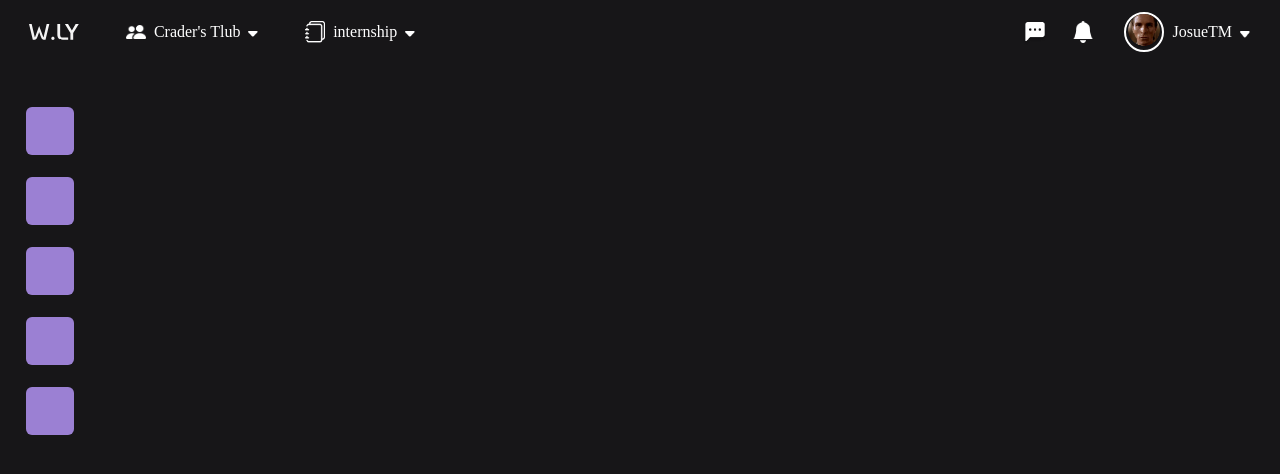
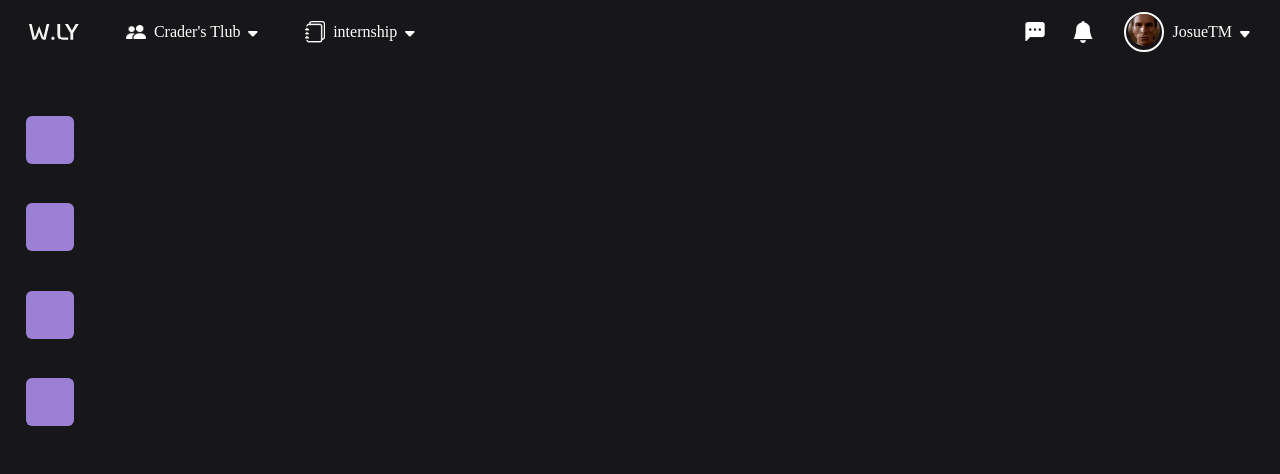
Before and after one commit to Work-ly/wly_web, a React (Create React App) app: page /home in a window 1280 px wide. Shown: the top 474 px of the page. Built offline with nearby package versions, Linux system fonts and the light colour scheme; a web font is replaced by a local one.

Commit message:
Navbar button added

```diff
--- a/src/components/Navbar.tsx
+++ b/src/components/Navbar.tsx
@@ -5,21 +5,14 @@
  */
 
 import React from 'react'
+import NavbarButton from '../components/NavbarButton'
 import { AiFillHome } from 'react-icons/ai'
 import { HiDocumentText } from 'react-icons/hi'
 
 
 
-interface Props { }
+interface Props{
 
-function Button(props:Props) {
-  return (
-    <a href='/home'>
-      <div className='w-12 h-12 bg-purple-primary-light flex justify-center items-center rounded-md transition-all duration-100 ease-linear
-            hover:scale-110'>
-      </div>
-    </a>
-  )
 
 }
 
@@ -28,41 +21,23 @@ function Navbar(props: Props) {
     <>
       <div className='fixed w-[calc(100px)] h-screen flex flex-col items-center l-0 z-2'>
         <div className='w-full h-[calc(350px)] flex flex-col justify-around items-center mt-24'>
-          <Button>
-            <i className='text-white text-lg'><AiFillHome />
+          <NavbarButton
+            iconImg={AiFillHome}
 
+          />
             {/*
-
               learn props and stuff with jozutm
-
             */}
 
-            </i>
-          </Button>
-          <Button>
-            <i className='text-white text-lg'><AiFillHome /></i>
+          <NavbarButton
+          iconImg={AiFillHome}/>
 
+          <NavbarButton
+          iconImg={AiFillHome}/>
 
-          </Button>
+          <NavbarButton
+          iconImg={AiFillHome}/>
 
-          <Button>
-            <i className='text-white text-lg'><AiFillHome /></i>
-
-
-          </Button>
-
-          <Button>
-            <i className='text-white text-lg'><AiFillHome /></i>
-
-
-          </Button>
-
-
-          <Button>
-            <i className='text-white text-lg'><AiFillHome /></i>
-
-
-          </Button>
 
 
         </div>
--- /dev/null
+++ b/src/components/NavbarButton.tsx
@@ -0,0 +1,24 @@
+import { IconType } from "react-icons"
+
+
+interface Props {
+
+    iconImg: IconType
+
+}
+
+function NavbarButton(props: Props) {
+    return (
+        <a href='/home'>
+            <div className='w-12 h-12 bg-purple-primary-light flex justify-center items-center rounded-md transition-all duration-100 ease-linear
+              hover:scale-110'>
+                <i className='text-white text-lg'>
+                    {props.iconImg}
+                </i>
+            </div>
+        </a>
+    )
+
+
+}
+export default NavbarButton
--- a/src/index.css
+++ b/src/index.css
@@ -3,6 +3,14 @@
 @tailwind components;
 @tailwind utilities;
 
+@layer components {
+  .highligthed {
+    @apply ;
+
+  }
+
+}
+
 body {
   @apply bg-dark w-screen h-screen;
   font-family: 'Koho';
```
Also changed, not shown: src/components/Chat.tsx (+8 -0 lines).
